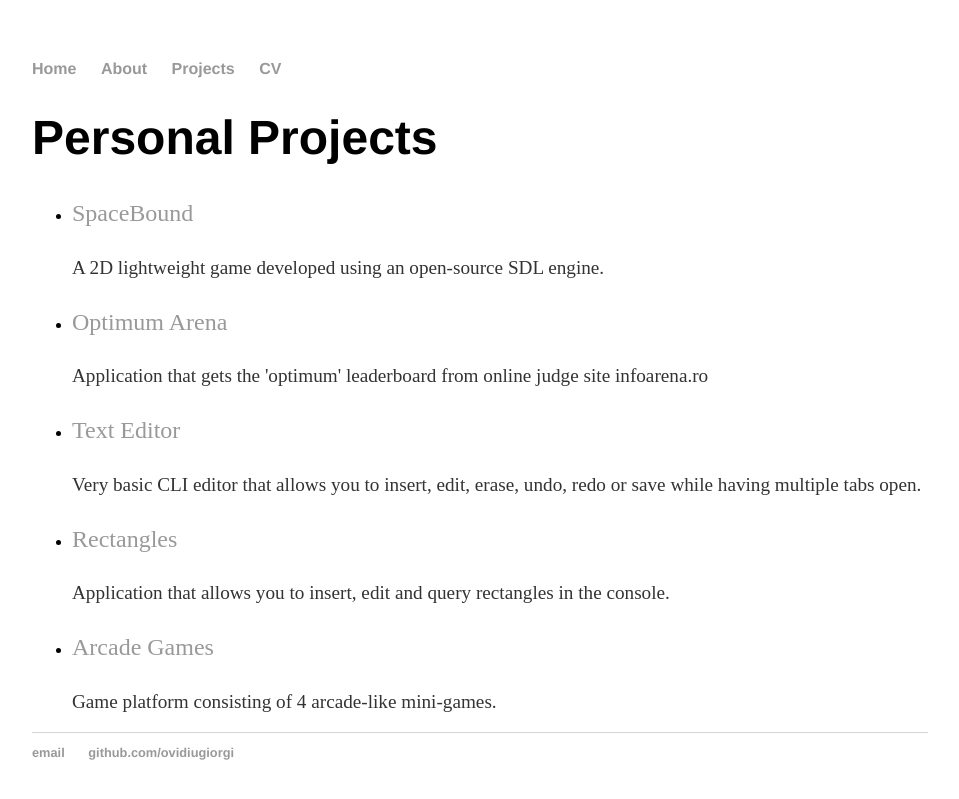
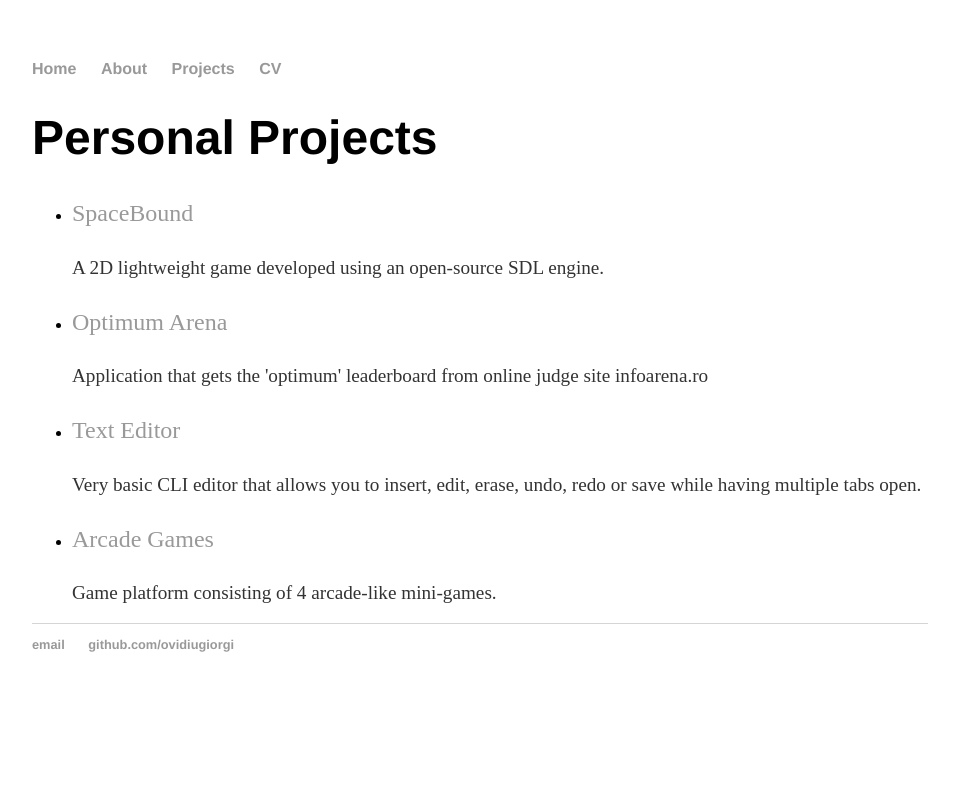
Before and after one commit to ovidiugiorgi/ovidiugiorgi.github.io, a Jekyll site: the page built from projects.html, in a window 1280 px wide. Shown: the top 799 px of the page, without its empty margins (160-1119 px from the left). Built offline with Jekyll 4.4.1, drawn with Linux system fonts in a browser that asks for light colours.

Commit message:
Remove rectangles project; rip

```diff
--- a/projects.html
+++ b/projects.html
@@ -25,12 +25,6 @@ title: Projects
     </li>
     <li>
       <p>
-        <a href="https://github.com/ovidiugiorgi/rectangles">Rectangles</a>
-      </p>
-      <div class="description">Application that allows you to insert, edit and query rectangles in the console.</div>
-    </li>
-    <li>
-      <p>
         <a href="https://github.com/ovidiugiorgi/arcade-games">Arcade Games</a>
       </p>
       <div class="description">Game platform consisting of 4 arcade-like mini-games.</div>
```
